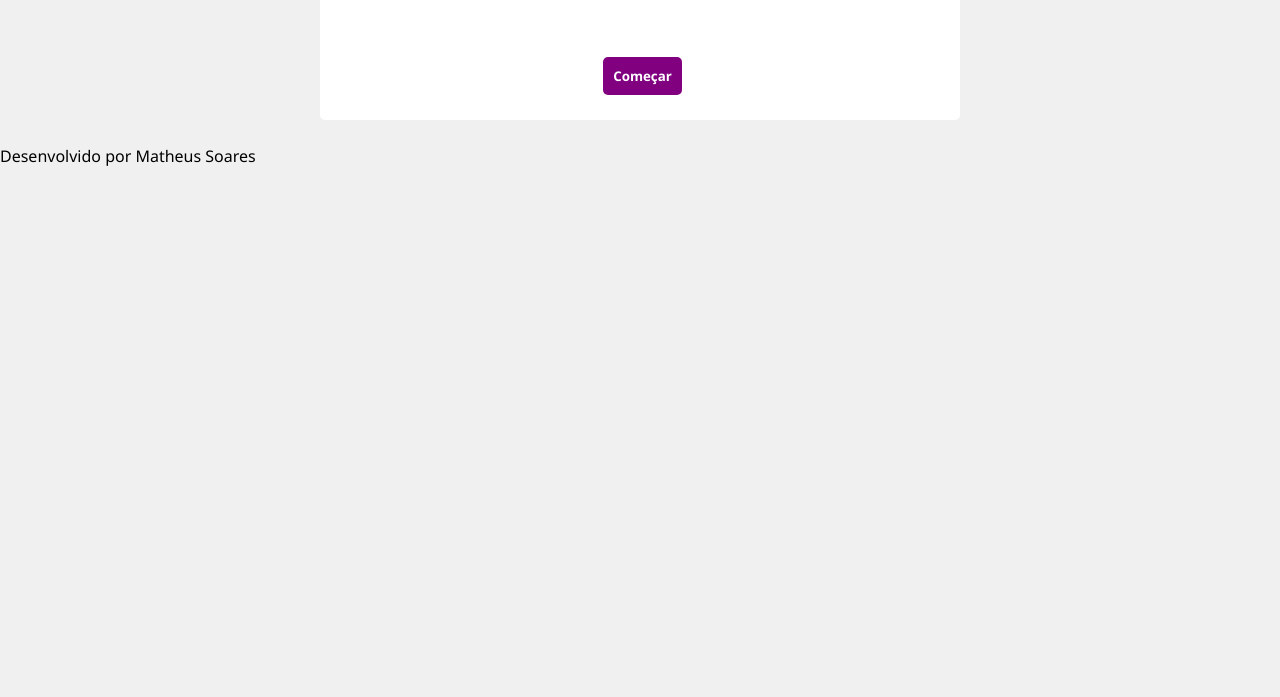
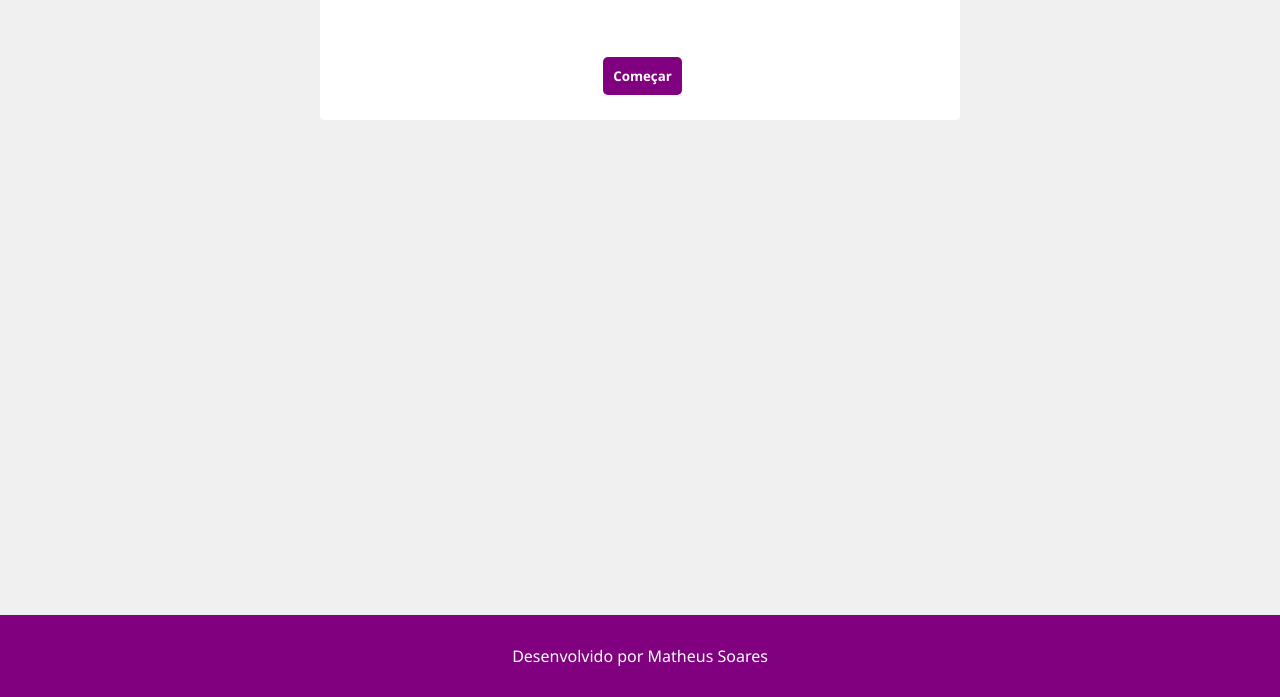
Before and after one commit to matheuzoares/itau-projeto, a plain HTML site: page index.html in a window 1280 px wide. Shown: the part 128-825 px from the top of the page. Before the commit the page ends 800 px from the top, so only its background shows below. Drawn offline with Linux system fonts and the light colour scheme.

Commit message:
Update style.css

```diff
--- a/style.css
+++ b/style.css
@@ -7,7 +7,14 @@
   font-family: 'Segoe UI', Tahoma, Geneva, Verdana, sans-serif;
 }
 
+html {
+  height: 100%;
+}
+
 body {
+  position: relative;
+  padding-bottom: 5rem;
+  min-height: 100%;
   background-color: rgb(240, 240, 240);
 }
 
@@ -100,6 +107,16 @@ select {
   background-color: indigo;
 }
 
+footer {
+  background-color: purple;
+  color: white;
+  padding: 30px;
+  text-align: center;
+  width: 100%;
+  position: absolute;
+  bottom: 0;
+}
+
 @media screen and (max-width: 640px) {
   form {
     margin: 25px auto;
```
